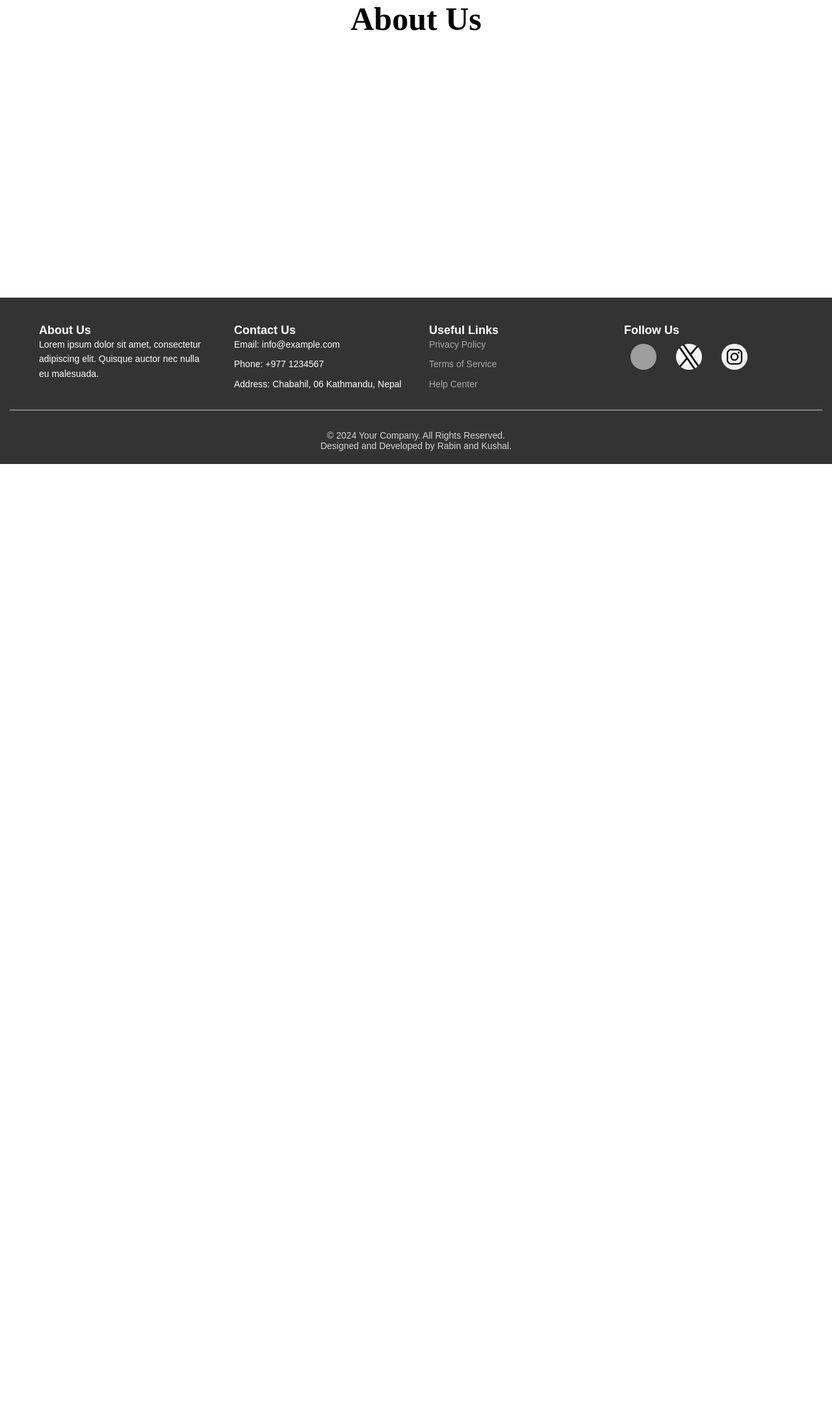
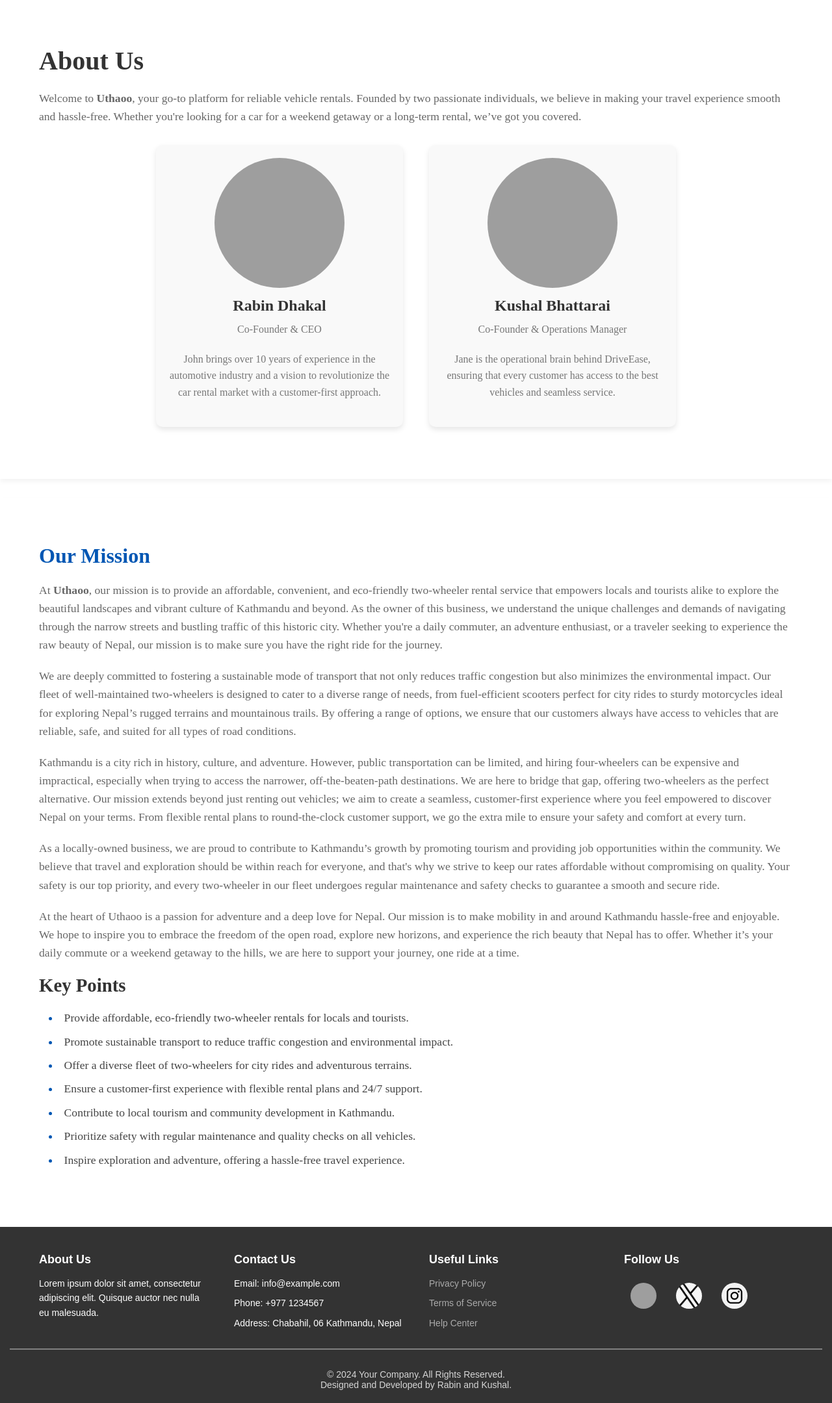
Before and after one commit to rawbeen10/twoWheelerRental, a PHP site: page /about.html in a window 1280 px wide. Shown: the part 65-2224 px from the top of the page at 65% size. Before the commit the page ends 779 px from the top, so only its background shows below. Run offline with PHP 8.4, Linux system fonts and the light colour scheme; grey boxes are pictures that could not be loaded.

Commit message:
about-us

```diff
--- a/about.html
+++ b/about.html
@@ -22,9 +22,60 @@
         </nav>
     </header>
 
-    <section id="about">
-        <h1>About Us</h1>
-    </section>
+    <section class="about-us">
+      <div class="container">
+          <h1>About Us</h1>
+          <p>Welcome to <strong>Uthaoo</strong>, your go-to platform for reliable vehicle rentals. Founded by two passionate individuals, we believe in making your travel experience smooth and hassle-free. Whether you're looking for a car for a weekend getaway or a long-term rental, we’ve got you covered.</p>
+          <div class="team">
+              <div class="member">
+                  <img src="https://codemasalabytes.com/wp-content/uploads/2024/04/a-photorealistic-image-of-a-programmer-managing-hi-mUW7fXLcTim5Bp5IduKzoA-ZKfEhJ8wSR6zpHxRbnI59w.jpeg" alt="Person 1">
+                  <h3>Rabin Dhakal</h3>
+                  <p>Co-Founder & CEO</p>
+                  <p>John brings over 10 years of experience in the automotive industry and a vision to revolutionize the car rental market with a customer-first approach.</p>
+              </div>
+              <div class="member">
+                  <img src="https://pathao.com/np/wp-content/uploads/sites/7/2018/12/Earn-with-your-Bike_Image.jpg" alt="Person 2">
+                  <h3>Kushal Bhattarai</h3>
+                  <p>Co-Founder & Operations Manager</p>
+                  <p>Jane is the operational brain behind DriveEase, ensuring that every customer has access to the best vehicles and seamless service.</p>
+              </div>
+          </div>
+      </div>
+  </section>
+
+  <section class="our-mission">
+      <div class="container">
+          <h2>Our Mission</h2>
+          <p>
+              At <strong>Uthaoo</strong>, our mission is to provide an affordable, convenient, and eco-friendly two-wheeler rental service that empowers locals and tourists alike to explore the beautiful landscapes and vibrant culture of Kathmandu and beyond. As the owner of this business, we understand the unique challenges and demands of navigating through the narrow streets and bustling traffic of this historic city. Whether you're a daily commuter, an adventure enthusiast, or a traveler seeking to experience the raw beauty of Nepal, our mission is to make sure you have the right ride for the journey.
+          </p>
+          <p>
+              We are deeply committed to fostering a sustainable mode of transport that not only reduces traffic congestion but also minimizes the environmental impact. Our fleet of well-maintained two-wheelers is designed to cater to a diverse range of needs, from fuel-efficient scooters perfect for city rides to sturdy motorcycles ideal for exploring Nepal’s rugged terrains and mountainous trails. By offering a range of options, we ensure that our customers always have access to vehicles that are reliable, safe, and suited for all types of road conditions.
+          </p>
+          <p>
+              Kathmandu is a city rich in history, culture, and adventure. However, public transportation can be limited, and hiring four-wheelers can be expensive and impractical, especially when trying to access the narrower, off-the-beaten-path destinations. We are here to bridge that gap, offering two-wheelers as the perfect alternative. Our mission extends beyond just renting out vehicles; we aim to create a seamless, customer-first experience where you feel empowered to discover Nepal on your terms. From flexible rental plans to round-the-clock customer support, we go the extra mile to ensure your safety and comfort at every turn.
+          </p>
+          <p>
+              As a locally-owned business, we are proud to contribute to Kathmandu’s growth by promoting tourism and providing job opportunities within the community. We believe that travel and exploration should be within reach for everyone, and that's why we strive to keep our rates affordable without compromising on quality. Your safety is our top priority, and every two-wheeler in our fleet undergoes regular maintenance and safety checks to guarantee a smooth and secure ride.
+          </p>
+          <p>
+              At the heart of Uthaoo is a passion for adventure and a deep love for Nepal. Our mission is to make mobility in and around Kathmandu hassle-free and enjoyable. We hope to inspire you to embrace the freedom of the open road, explore new horizons, and experience the rich beauty that Nepal has to offer. Whether it’s your daily commute or a weekend getaway to the hills, we are here to support your journey, one ride at a time.
+          </p>
+
+          <h3>Key Points</h3>
+          <ul class="key-points">
+              <li>Provide affordable, eco-friendly two-wheeler rentals for locals and tourists.</li>
+              <li>Promote sustainable transport to reduce traffic congestion and environmental impact.</li>
+              <li>Offer a diverse fleet of two-wheelers for city rides and adventurous terrains.</li>
+              <li>Ensure a customer-first experience with flexible rental plans and 24/7 support.</li>
+              <li>Contribute to local tourism and community development in Kathmandu.</li>
+              <li>Prioritize safety with regular maintenance and quality checks on all vehicles.</li>
+              <li>Inspire exploration and adventure, offering a hassle-free travel experience.</li>
+          </ul>
+      </div>
+  </section>
+</div>
+</section>
 
 
     <footer>
--- a/contact.html
+++ b/contact.html
@@ -3,7 +3,7 @@
 <head>
     <meta charset="UTF-8">
     <meta name="viewport" content="width=device-width, initial-scale=1.0">
-    <title>Rent</title>
+    <title>Contact</title>
     <link rel="stylesheet" href="styles/contact.css">
 </head>
 <body>
--- a/styles/about.css
+++ b/styles/about.css
@@ -40,26 +40,123 @@ nav ul {
     color: #24ccff;
 }
 
-h1{
-    font-size: 50px;
+.container {
+  max-width: 1200px;
+  margin: 0 auto;
+  padding: 20px;
+}
+
+/* Headings */
+h1, h2, h3 {
+  color: #333;
+  font-weight: 700;
+}
+
+.about-us h1 {
+  font-size: 2.5em;
+  margin-bottom: 20px;
+}
+
+h2 {
+  font-size: 2em;
+  margin-bottom: 20px;
+}
+
+h3 {
+  font-size: 1.8em;
+  margin-bottom: 15px;
+}
+
+/* Paragraphs */
+ .about-us p, .our-mission p{
+  font-size: 1.1em;
+  color: #666;
+  line-height: 1.6;
+  margin-bottom: 20px;
+}
+
+/* About Us Section */
+.about-us, .our-mission {
+  background-color: #fff;
+  padding: 50px 20px;
+  margin-bottom: 30px;
+  box-shadow: 0 4px 8px rgba(0, 0, 0, 0.05);
+}
+
+.our-mission{
+  margin-bottom: 0;
+}
+
+/* Team Section */
+.team {
+  display: flex;
+  justify-content: center;
+  gap: 20px;
+  flex-wrap: wrap;
+  flex-direction: row;
+}
+
+.member {
+  background-color: #f9f9f9;
+  padding: 20px;
+  margin: 10px;
+  border-radius: 10px;
   text-align: center;
+  width: 380px;
+  box-shadow: 0 4px 8px rgba(0, 0, 0, 0.1);
+  transition: transform 0.3s ease-in-out;
+}
+
+.member:hover {
+  transform: translateY(-10px);
+}
+
+.member img {
+  width: 200px;
+  height: 200px;
+  border-radius: 50%;
+  margin-bottom: 10px;
+  object-fit: cover;
+}
+
+.member h3 {
+  font-size: 1.5em;
+  color: #333;
+  margin-bottom: 10px;
+}
+
+.member p {
+  color: #777;
+  font-size: 1em;
+}
+
+/* Our Mission Section */
+.our-mission h2 {
+  color: #0056b3;
+}
+
+.key-points {
+  text-align: left;
+  margin: 20px 0;
+  list-style: disc inside;
+  padding-left: 15px;
+}
+
+.key-points li {
+  color: #444;
+  font-size: 1.1em;
+  margin-bottom: 10px;
+  line-height: 1.5;
+}
+
+ul.key-points li::marker {
+  color: #0056b3;
 }
 
 
 
 
-
-
-
-
-
-
-
-
-
-
 footer {
-    margin-top: 50vh;
   background-color: #333;
   color: white;
   padding: 20px 0;
@@ -83,7 +180,7 @@ footer {
 .footer-section h3 {
   font-size: 18px;
   color: white;
-    /* margin-bottom: 10px; */
+  margin-bottom: 15px;
 }
 
 .footer-section p,
--- a/styles/contact.css
+++ b/styles/contact.css
@@ -159,7 +159,7 @@ footer {
   .footer-section h3 {
     font-size: 18px;
     color: white;
-    /* margin-bottom: 10px; */
+    margin-bottom: 15px;
   }
 
   .footer-section p,
--- a/styles/login.css
+++ b/styles/login.css
@@ -190,7 +190,7 @@ footer {
   .footer-section h3 {
     font-size: 18px;
     color: white;
-    /* margin-bottom: 10px; */
+    margin-bottom: 15px;
   }
 
   .footer-section p,
--- a/styles/rent.css
+++ b/styles/rent.css
@@ -83,7 +83,7 @@ footer {
   .footer-section h3 {
     font-size: 18px;
     color: white;
-    /* margin-bottom: 10px; */
+    margin-bottom: 15px;
   }
 
   .footer-section p,
--- a/styles/styles.css
+++ b/styles/styles.css
@@ -185,7 +185,7 @@ footer {
   .footer-section h3 {
     font-size: 18px;
     color: white;
-    /* margin-bottom: 10px; */
+    margin-bottom: 15px;
   }
 
   .footer-section p,
```
Lines whose indentation alone changed are shown as unchanged.
